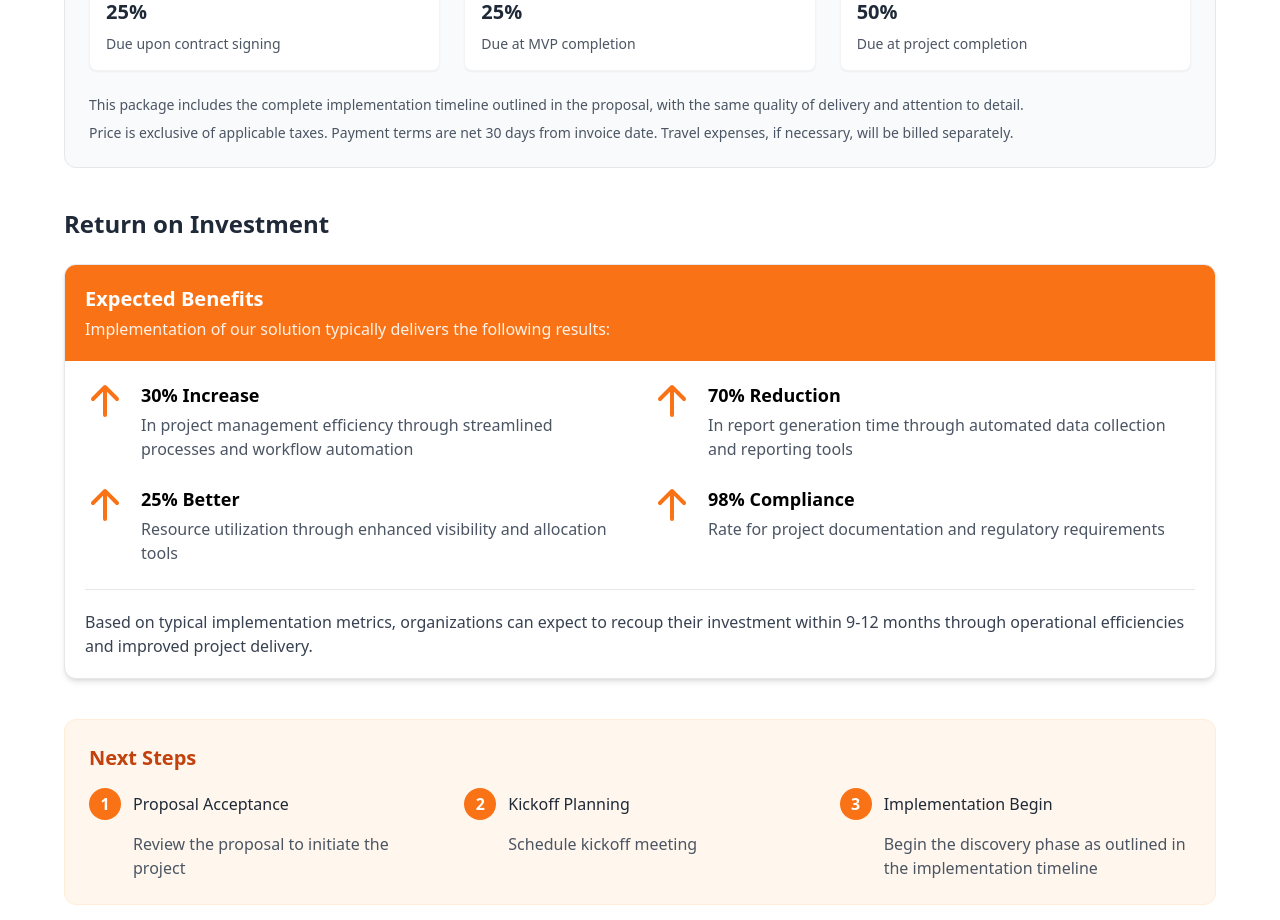
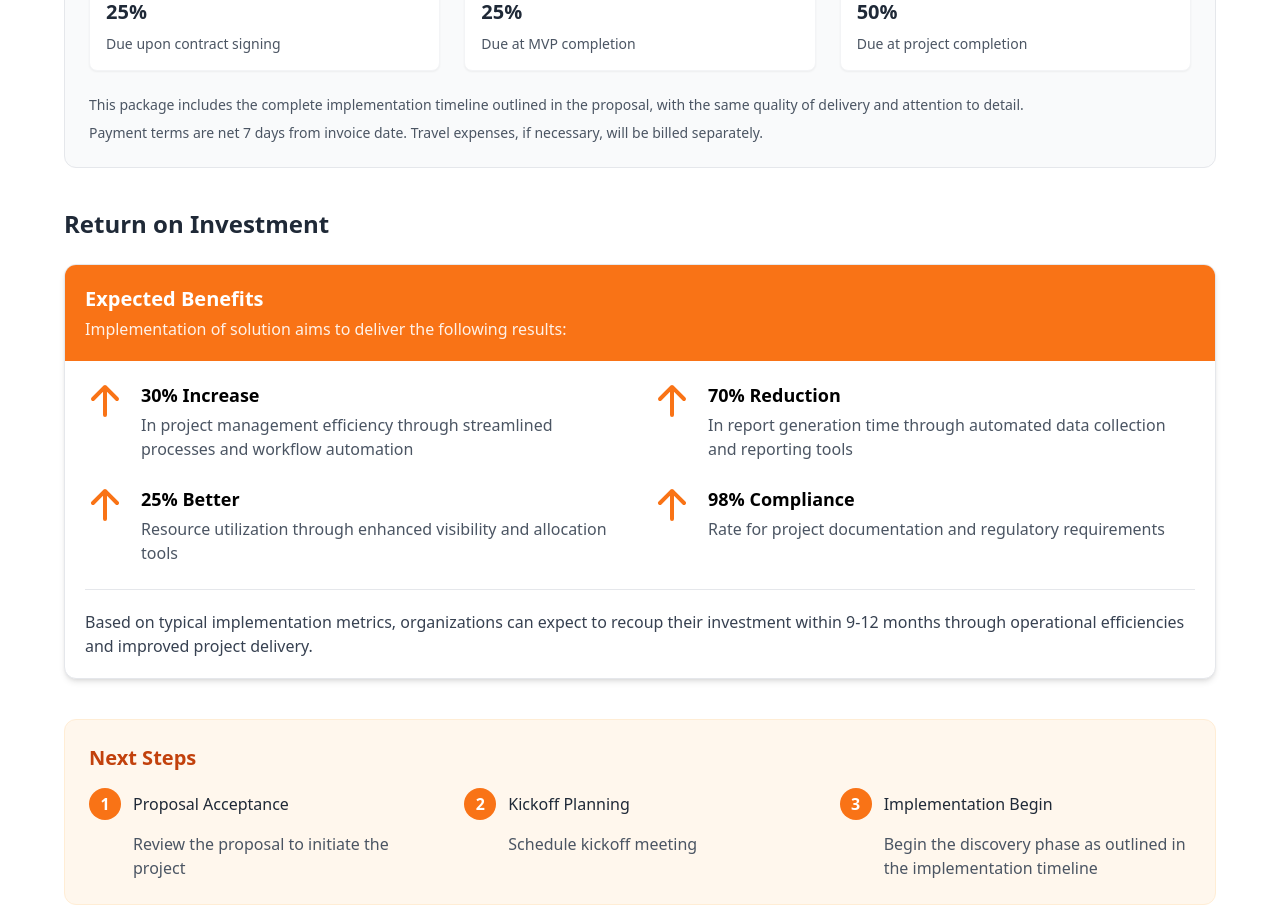
Before and after one commit to nikhil-thakur/RenaissanceProposal, a React (Create React App) app: page / in a window 1280 px wide. Shown: the part 3320-4240 px from the top of the page. Built offline with nearby package versions, Linux system fonts and the light colour scheme.

Commit message:
Updated wordings

```diff
--- a/src/components/CommercialsOverview.js
+++ b/src/components/CommercialsOverview.js
@@ -118,7 +118,7 @@ const CommercialsOverview = () => {
 
                     <div className="mt-6 text-sm text-gray-600">
                         <p className="mb-2">This package includes the complete implementation timeline outlined in the proposal, with the same quality of delivery and attention to detail.</p>
-                        <p>Price is exclusive of applicable taxes. Payment terms are net 30 days from invoice date. Travel expenses, if necessary, will be billed separately.</p>
+                        <p>Payment terms are net 7 days from invoice date. Travel expenses, if necessary, will be billed separately.</p>
                     </div>
                 </div>
 
@@ -129,7 +129,7 @@ const CommercialsOverview = () => {
                     <div className="bg-white rounded-xl shadow-md overflow-hidden border border-gray-200">
                         <div className="bg-orange-500 text-white p-5">
                             <h4 className="text-xl font-bold">Expected Benefits</h4>
-                            <p className="mt-1 opacity-90">Implementation of our solution typically delivers the following results:</p>
+                            <p className="mt-1 opacity-90">Implementation of solution aims to deliver the following results:</p>
                         </div>
 
                         <div className="p-5">
```
